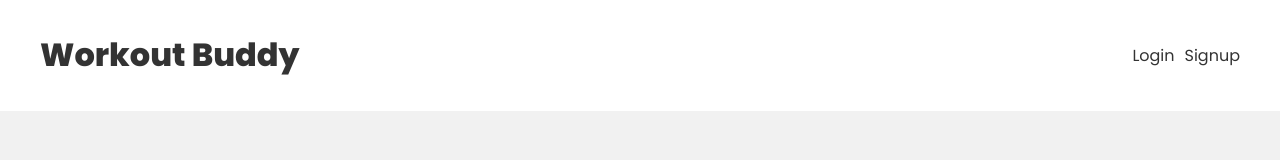
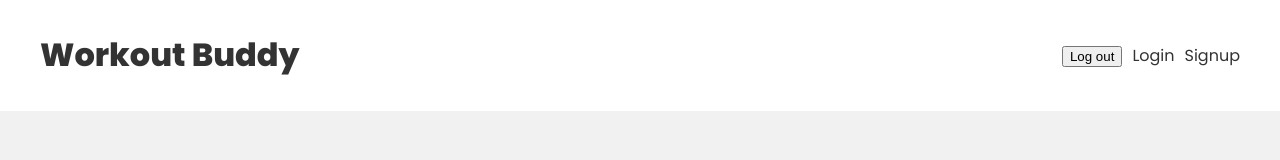
Before and after one commit to margoxt/mern-stack-workout-tracker, a React (Create React App) app in the folder frontend/: page /login in a window 1280 px wide. Shown: the top 160 px of the page. Built offline with nearby package versions, Linux system fonts and the light colour scheme.

Commit message:
feat: created logout function in useLogout hook and connected it to the navbar.js

```diff
--- a/frontend/src/components/Navbar.js
+++ b/frontend/src/components/Navbar.js
@@ -1,7 +1,14 @@
 //Import link to enable navigation of multiple pages
 import { Link } from 'react-router-dom';
+import { useLogout } from '../hooks/useLogout';
 
 const Navbar = () =>{
+    const {logout} = useLogout();
+
+    const handleClick = () =>{
+       logout() //Deletes item from local storage token, update global state to null
+    }
+
     return(
         <header>
             <div className="container">
@@ -9,6 +16,9 @@
                 <h1>Workout Buddy</h1>
                 </Link>
                 <nav>
+                    <div>
+                        <button onClick={handleClick}>Log out</button>
+                    </div>
                     <div>
                         <Link to="/login">Login</Link>
                         <Link to="/signup">Signup</Link>
--- /dev/null
+++ b/frontend/src/hooks/useLogout.js
@@ -0,0 +1,15 @@
+import { useAuthContext } from "./useAuthContext"
+
+export const useLogout = () =>{
+    const { dispatch } = useAuthContext()
+
+    const logout = () =>{
+        //Remove User from storage
+        localStorage.removeItem('user')
+
+        //Dispatch Logout Function, just reset the user to be null, no payload like in the Auth Context
+        dispatch({type: 'LOGOUT'})
+    }
+
+    return {logout}
+}
```
